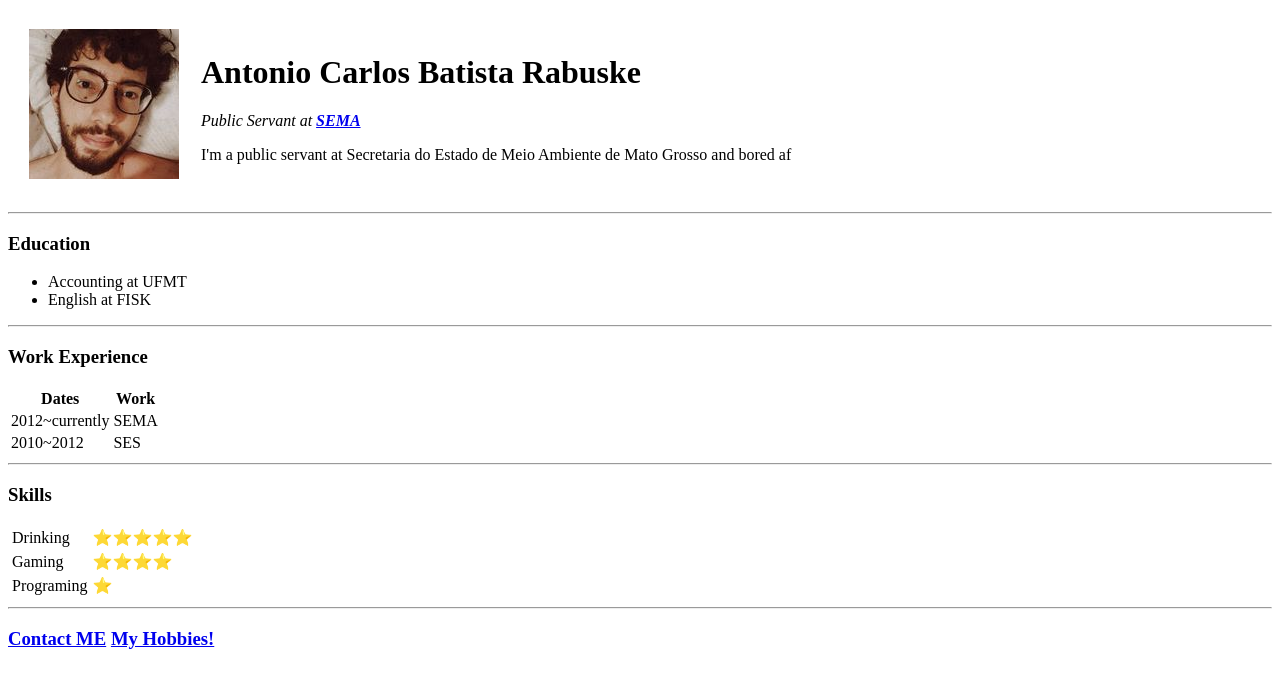
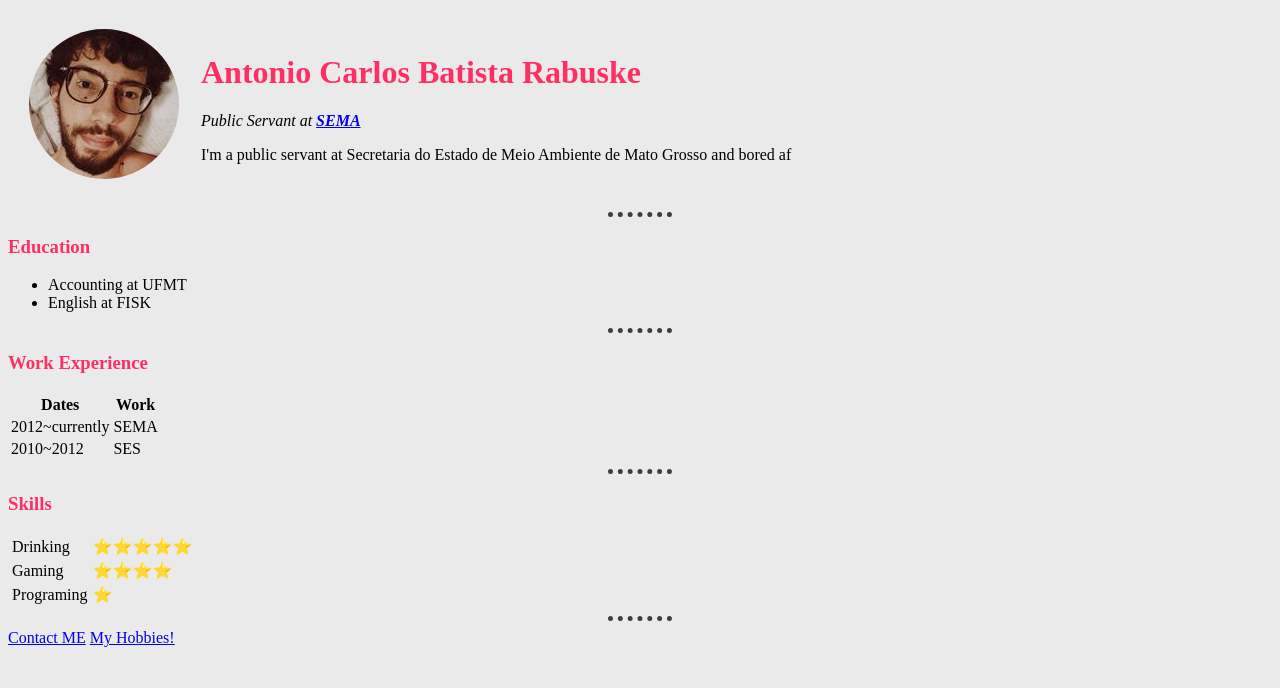
Before and after one commit to xRabuske/CV, a plain HTML site: page index.html in a window 1280 px wide. Drawn offline with Linux system fonts and the light colour scheme.

Commit message:
Add files via upload

```diff
--- /dev/null
+++ b/CSS/styles.css
@@ -0,0 +1,19 @@
+body{
+  background-color: #EAEAEA;
+}
+hr{
+  border-style: none;
+  border-top-style: dotted;
+  border-top-color: #393E46;
+  border-top-width: 5px;
+  width: 5%;
+}
+h1{
+  color: #ff2e63;
+}
+h3{
+  color: #ff2e63;
+}
+img{
+  border-radius: 100%;
+}
--- a/index.html
+++ b/index.html
@@ -4,6 +4,7 @@
 <head>
   <meta charset="utf-8">
   <title>Antonio's Personal Site</title>
+  <link rel="stylesheet" href="css/styles.css">
 </head>
 
 <body>
@@ -58,7 +59,8 @@
     </tr>
   </table>
   <hr>
-  <h3><a href="Contact ME.html" target="_blank">Contact ME</a>  <a href="My Hobbies" target="_blank">My Hobbies!</a></h3>
+  <a href="Contact ME.html" target="_blank">Contact ME</a>
+  <a href="My Hobbies.html" target="_blank">My Hobbies!</a>
   </body>
 
 </html>
```
Also changed, not shown: Contact ME.html (+2 -0 lines), My Hobbies.html (+2 -0 lines).
